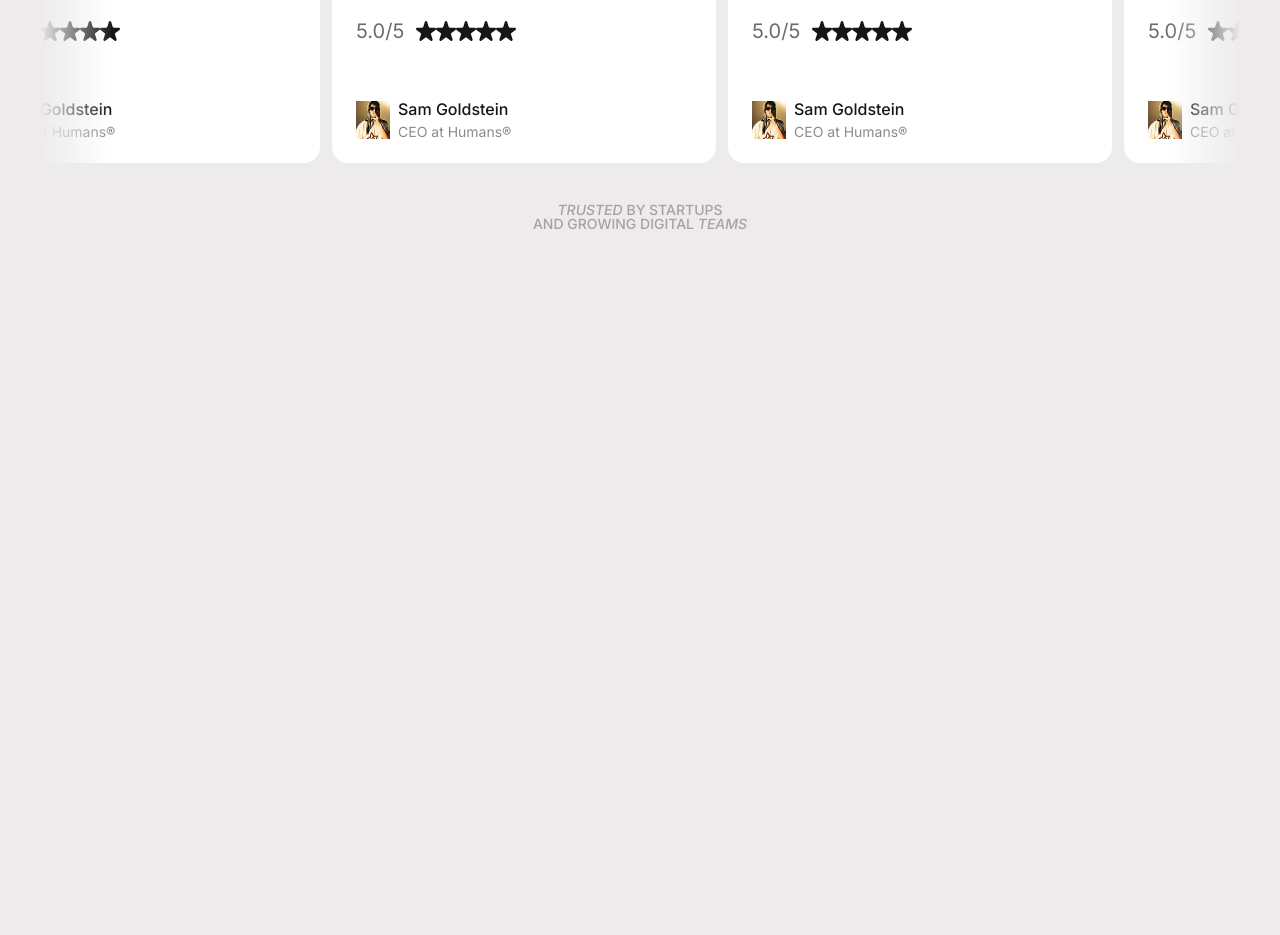
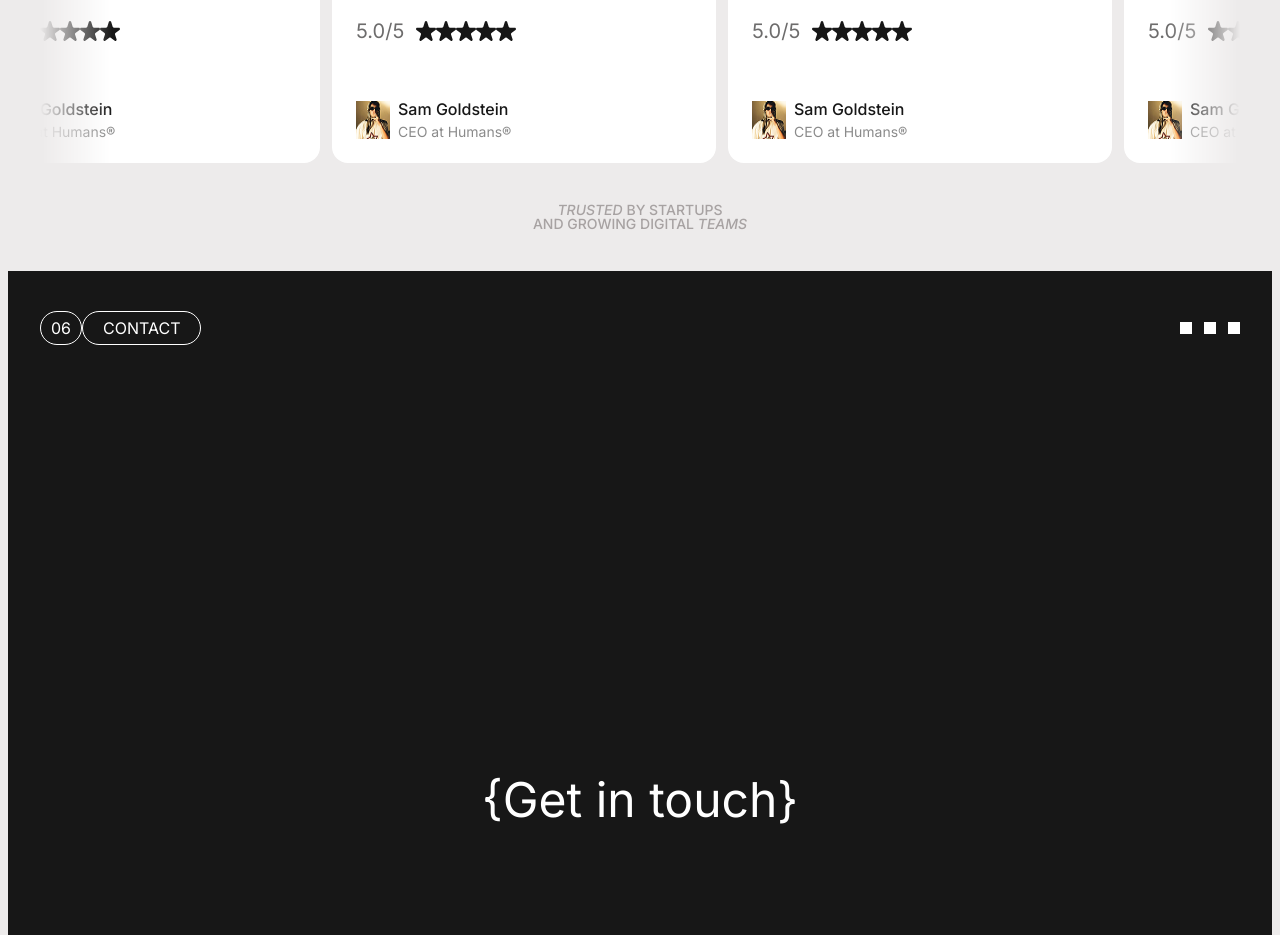
Before and after one commit to kapssulka/Prokhorov, a website built with Vite: page index.html in a window 1280 px wide. Shown: the part 9425-10360 px from the top of the page. Before the commit the page ends 9704 px from the top, so only its background shows below. Built offline with nearby package versions, Linux system fonts and the light colour scheme.

Commit message:
Add contact section

```diff
--- a/index.html
+++ b/index.html
@@ -38,7 +38,7 @@
                 <a href="#about" class="header-nav-list__link">About</a>
               </li>
               <li class="header-nav-list__item">
-                <a href="#" class="header-nav-list__link">Contact</a>
+                <a href="#contact" class="header-nav-list__link">Contact</a>
               </li>
             </ul>
             <ul class="header-nav-list">
@@ -97,7 +97,7 @@
                     <a class="mobile-menu__nav-link" href="#">Blog</a>
                   </li>
                   <li class="mobile-menu__nav-list-item">
-                    <a class="mobile-menu__nav-link" href="#">Contact</a>
+                    <a class="mobile-menu__nav-link" href="#contact">Contact</a>
                   </li>
                 </ul>
               </nav>
@@ -947,6 +947,25 @@
             and growing digital <span class="u-italic">teams</span>
           </div>
         </section>
+
+        <section id="contact" class="contact">
+          <div class="section-block dark _container">
+            <div class="section-block__header">
+              <div class="section-block__title">
+                <div class="section-block__number">06</div>
+                <div class="section-block__name">CONTACT</div>
+              </div>
+
+              <div class="ellipsis">
+                <span></span>
+                <span></span>
+                <span></span>
+              </div>
+            </div>
+
+            <a class="contact__link" href=""><span>{Get in touch}</span></a>
+          </div>
+        </section>
       </main>
     </div>
 
--- a/src/scss/_components.scss
+++ b/src/scss/_components.scss
@@ -57,6 +57,18 @@
 .section-block {
   padding-top: 40px;
   padding-bottom: 40px;
+
+  &.dark {
+    color: #fff;
+
+    &__number {
+      border: 1px solid #fff;
+    }
+  }
+  &.dark &__number,
+  &.dark &__name {
+    border: 1px solid #fff;
+  }
 
   &__header {
     position: relative;
--- /dev/null
+++ b/src/scss/blocks/_contact.scss
@@ -0,0 +1,78 @@
+@use "../vars" as *;
+
+.contact {
+  background-color: $dark-color;
+  transition: background 0.5s ease;
+
+  &__link {
+    cursor: pointer;
+
+    display: flex;
+    align-items: center;
+    justify-content: center;
+
+    width: 100%;
+    height: 970px;
+
+    font-size: 48px;
+    line-height: 100%;
+    letter-spacing: -2%;
+
+    color: #fff;
+    position: relative;
+    overflow: hidden;
+    transition: color 0.3s ease;
+
+    span {
+      display: inline-block;
+      transition: transform 0.3s ease, text-shadow 0.3s ease;
+    }
+
+    &:hover {
+      color: #fff;
+
+      &::before {
+        content: "";
+        position: absolute;
+        top: -50%;
+        left: -50%;
+        width: 200%;
+        height: 200%;
+        background: radial-gradient(
+          circle,
+          rgba(255, 255, 255, 0.15) 0%,
+          transparent 70%
+        );
+        transform: rotate(45deg) scale(0);
+        animation: pulse 1s forwards;
+      }
+
+      span {
+        transform: scale(1.1);
+        text-shadow: 0 0 20px rgba(255, 255, 255, 0.7); // мягкое свечение
+      }
+    }
+
+    @media (max-width: $bp-desktop) {
+      height: 910px;
+    }
+    @media (max-width: $bp-laptop) {
+      height: 1190px;
+    }
+    @media (max-width: $bp-tablet) {
+      height: 910px;
+    }
+    @media (max-width: $bp-mobile) {
+      height: 740px;
+
+      font-size: 32px;
+    }
+  }
+}
+
+@keyframes pulse {
+  to {
+    transform: rotate(45deg) scale(1);
+    opacity: 0;
+  }
+}
--- a/src/style.scss
+++ b/src/style.scss
@@ -7,3 +7,4 @@
 @use "scss/blocks/works";
 @use "scss/blocks/services";
 @use "scss/blocks/testimonials";
+@use "scss/blocks/contact";
```
